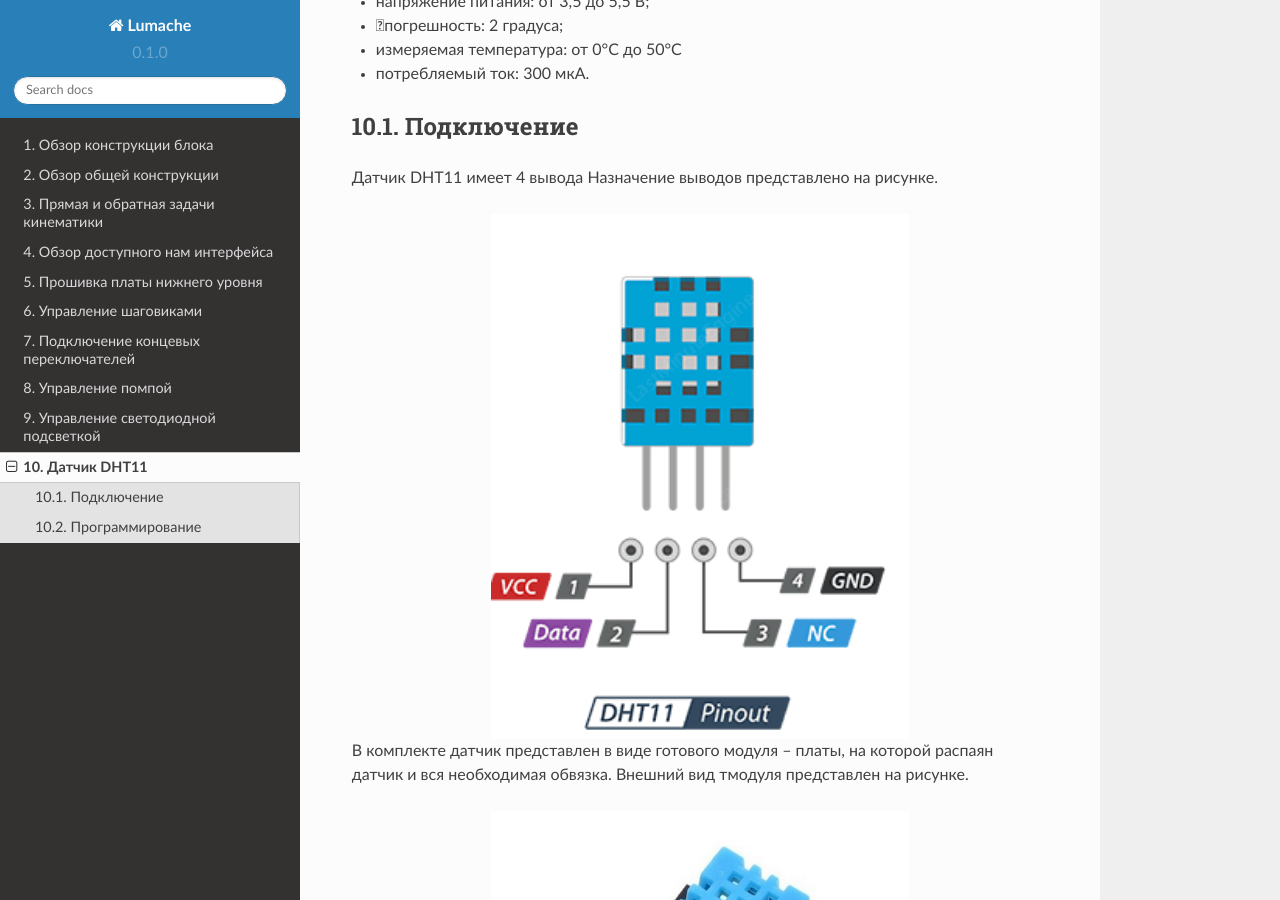
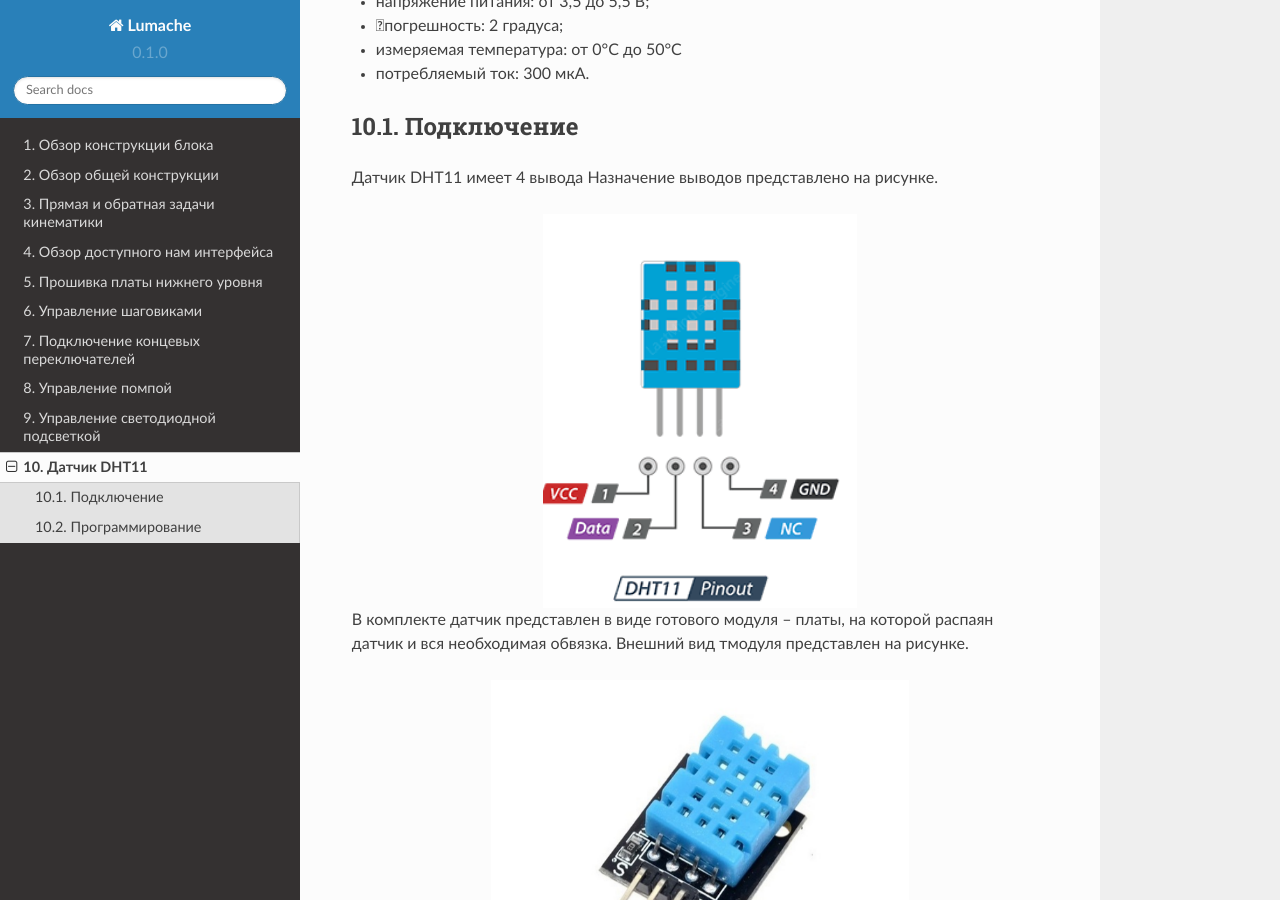
Before and after one commit to BBanwz/AgroLab_Multibot, a Sphinx documentation site: the page built from docs/source/12/1.rst, in a window 1280 px wide and 900 px high, scrolled down 924 px. Built offline with Sphinx 7.4.7 and the Read the Docs theme 2.0.0, drawn with Linux system fonts in a browser that asks for light colours.

Commit message:
Update 1.rst

```diff
--- a/docs/source/12/1.rst
+++ b/docs/source/12/1.rst
@@ -31,7 +31,7 @@
 Датчик DHT11 имеет 4 вывода Назначение выводов представлено на рисунке.
 
 .. figure:: images/2.png
-       :width: 60%
+       :width: 45%
        :align: center
        :alt: Датчик DHT11
 
```
